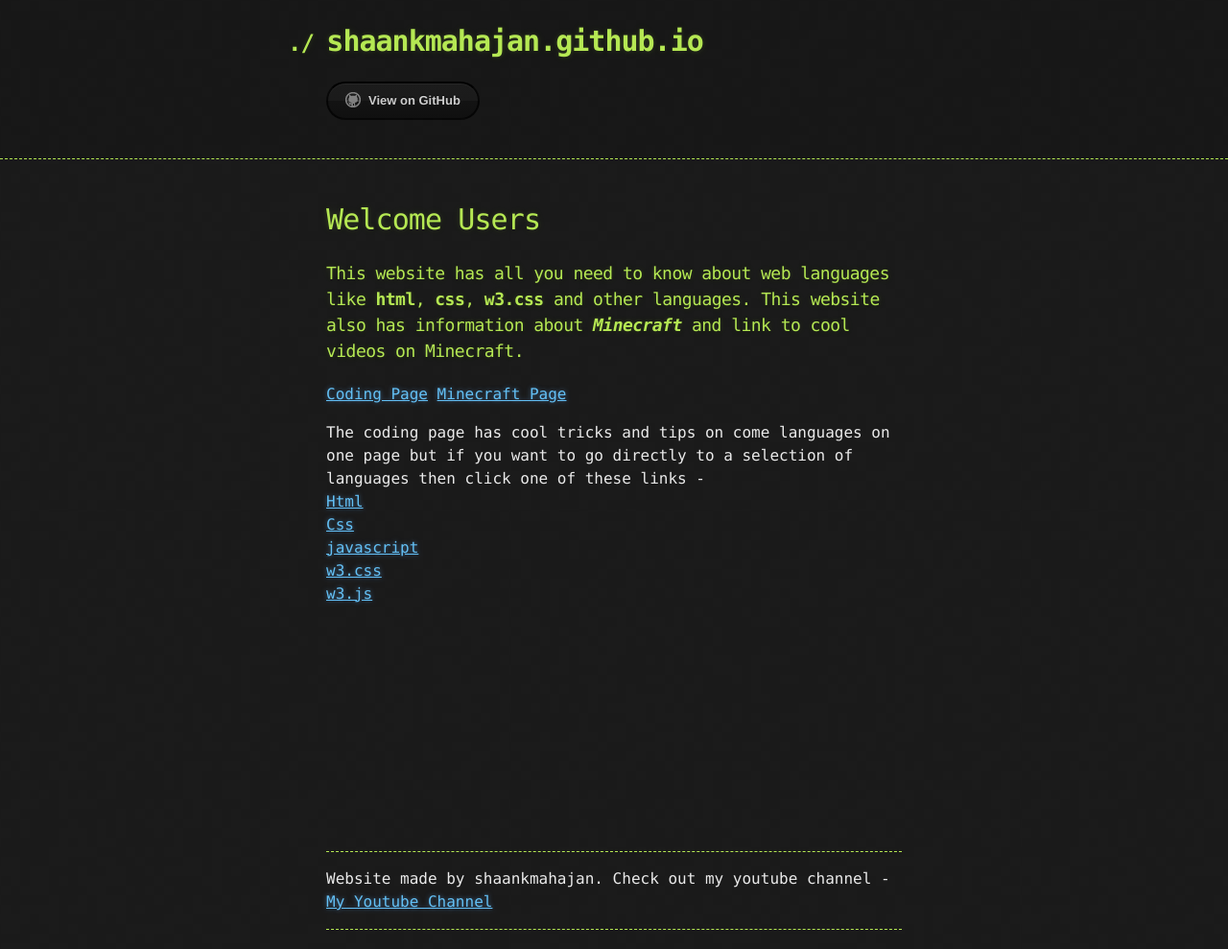
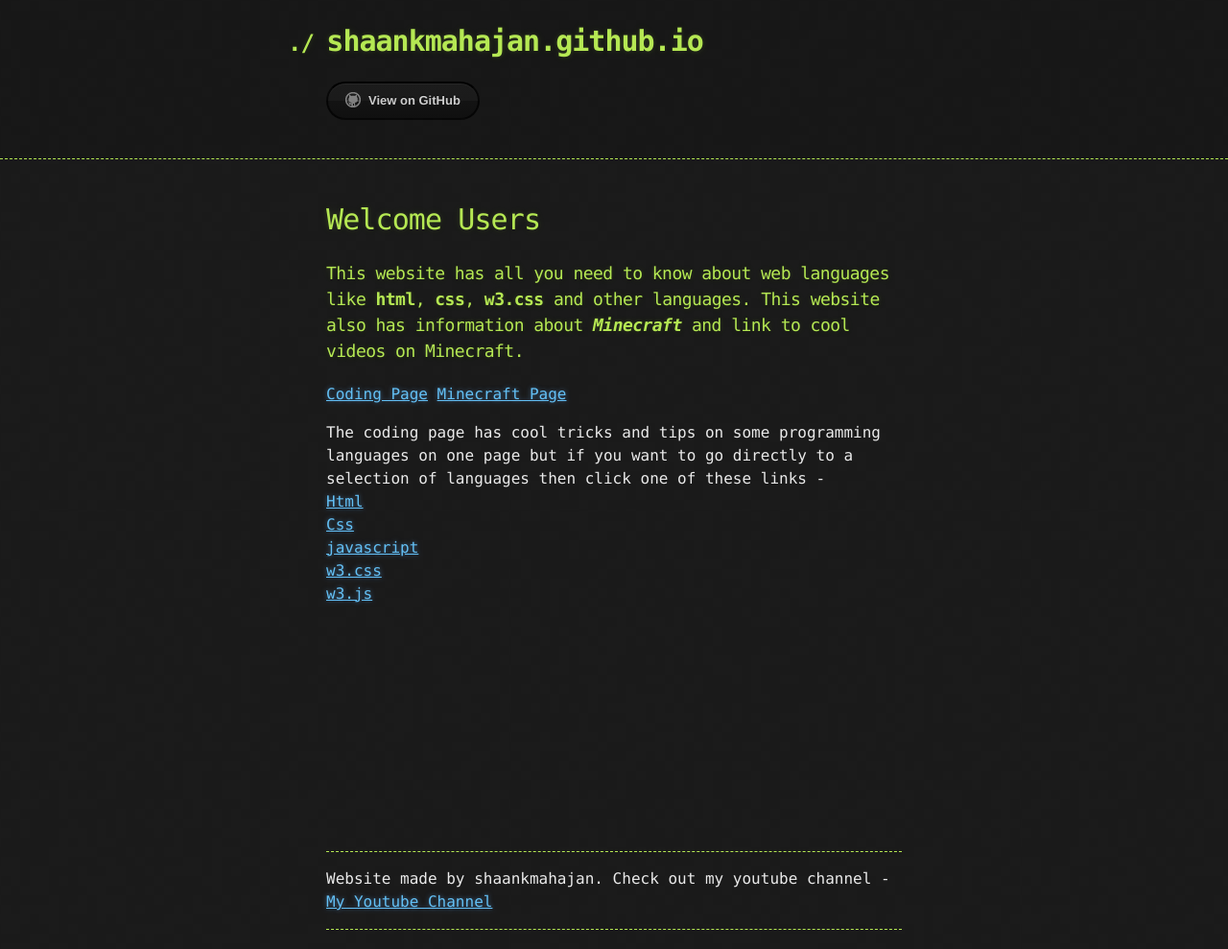
Before and after one commit to Pranked3/shaankmahajan.github.io, a Jekyll site: the page built from index.md, in a window 1280 px wide. Shown: the whole page at 96% size. Built offline with Jekyll 4.4.1, drawn with Linux system fonts in a browser that asks for light colours; the repository's description, which GitHub fills in, is left out; our own code applies the rules of GitHub Pages for plain Markdown files.

Commit message:
change35

```diff
--- a/index.md
+++ b/index.md
@@ -8,7 +8,7 @@ layout: default
 [Coding Page](coding-page) [Minecraft Page](minecraft-page)
 <br />
 
-The coding page has cool tricks and tips on come languages on one page but if you want to go directly to a selection of languages then click one of these links -
+The coding page has cool tricks and tips on some programming languages on one page but if you want to go directly to a selection of languages then click one of these links -
 <br />
 [Html](html-lessons)
 <br />
```
